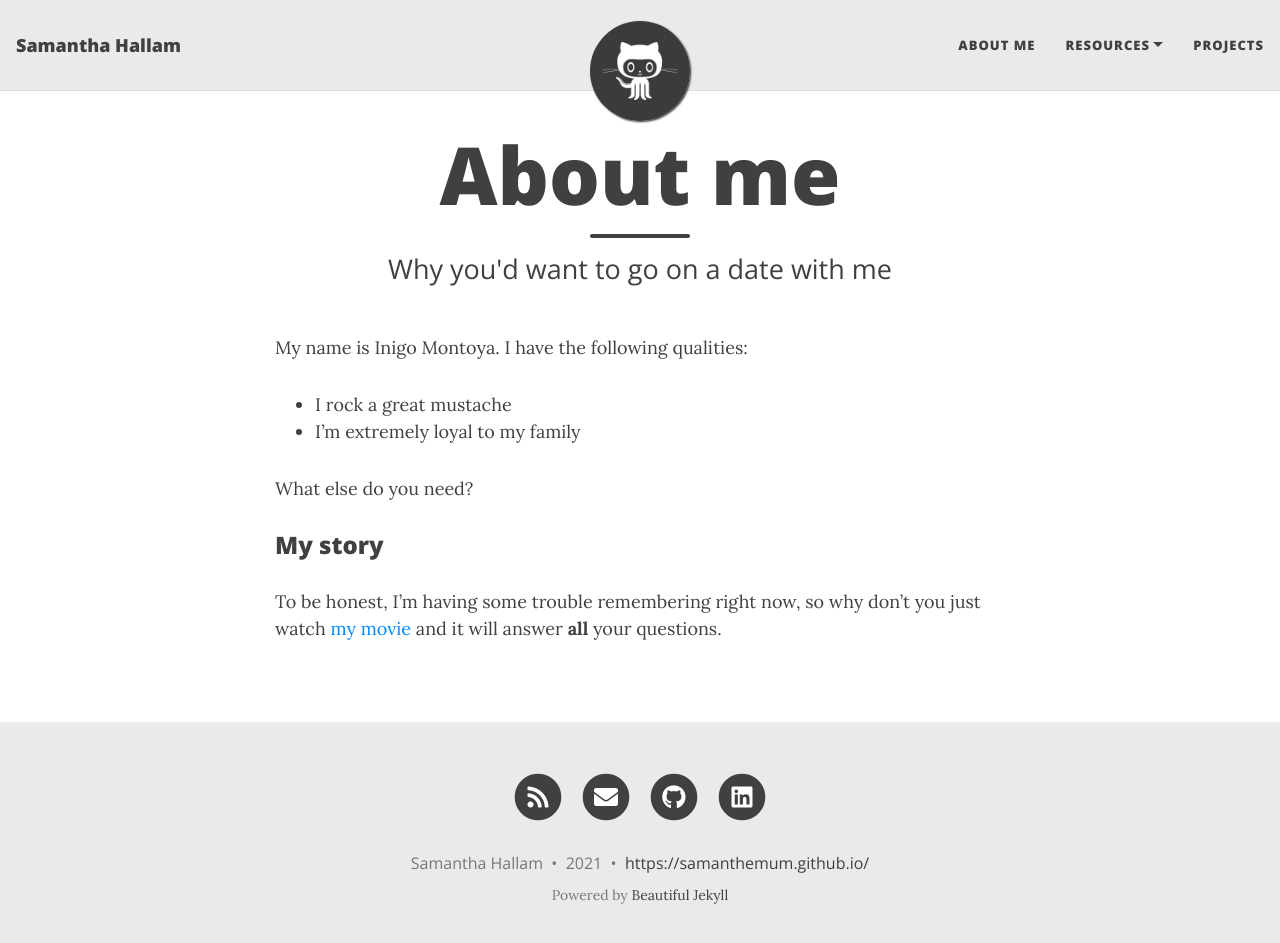
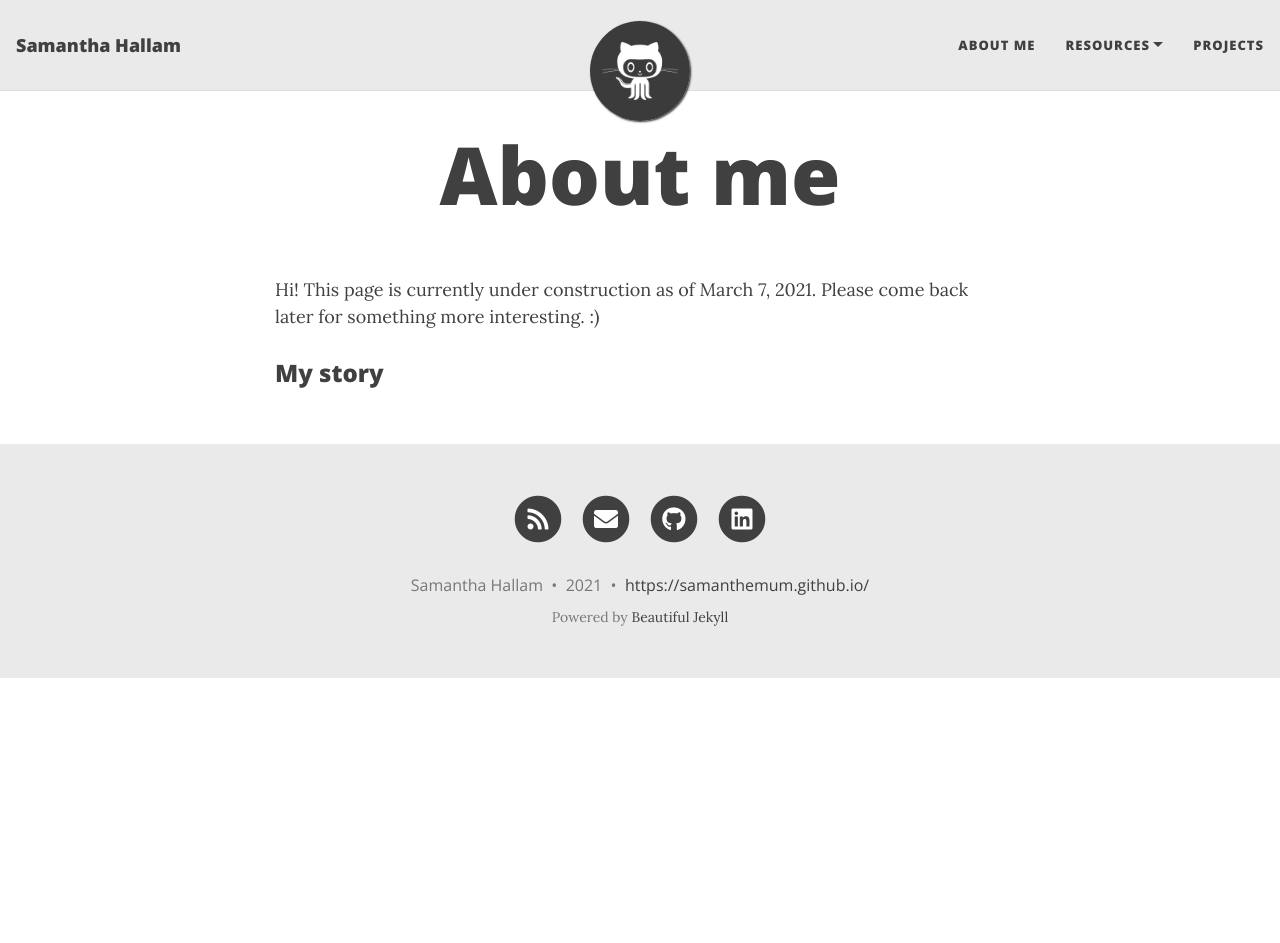
Before and after one commit to samanthemum/samanthemum.github.io, a Jekyll site: the page built from aboutme.md, in a window 1280 px wide and 956 px high. Shown: the top 943 px of the window. Built offline with Jekyll 4.4.1, drawn with Linux system fonts in a browser that asks for light colours; nearby versions of some CDN libraries.

Commit message:
Update aboutme.md

```diff
--- a/aboutme.md
+++ b/aboutme.md
@@ -1,16 +1,9 @@
 ---
 layout: page
 title: About me
-subtitle: Why you'd want to go on a date with me
+subtitle:
 ---
 
-My name is Inigo Montoya. I have the following qualities:
-
-- I rock a great mustache
-- I'm extremely loyal to my family
-
-What else do you need?
+Hi! This page is currently under construction as of March 7, 2021. Please come back later for something more interesting. :)
 
 ### My story
-
-To be honest, I'm having some trouble remembering right now, so why don't you just watch [my movie](https://en.wikipedia.org/wiki/The_Princess_Bride_%28film%29) and it will answer **all** your questions.
```
